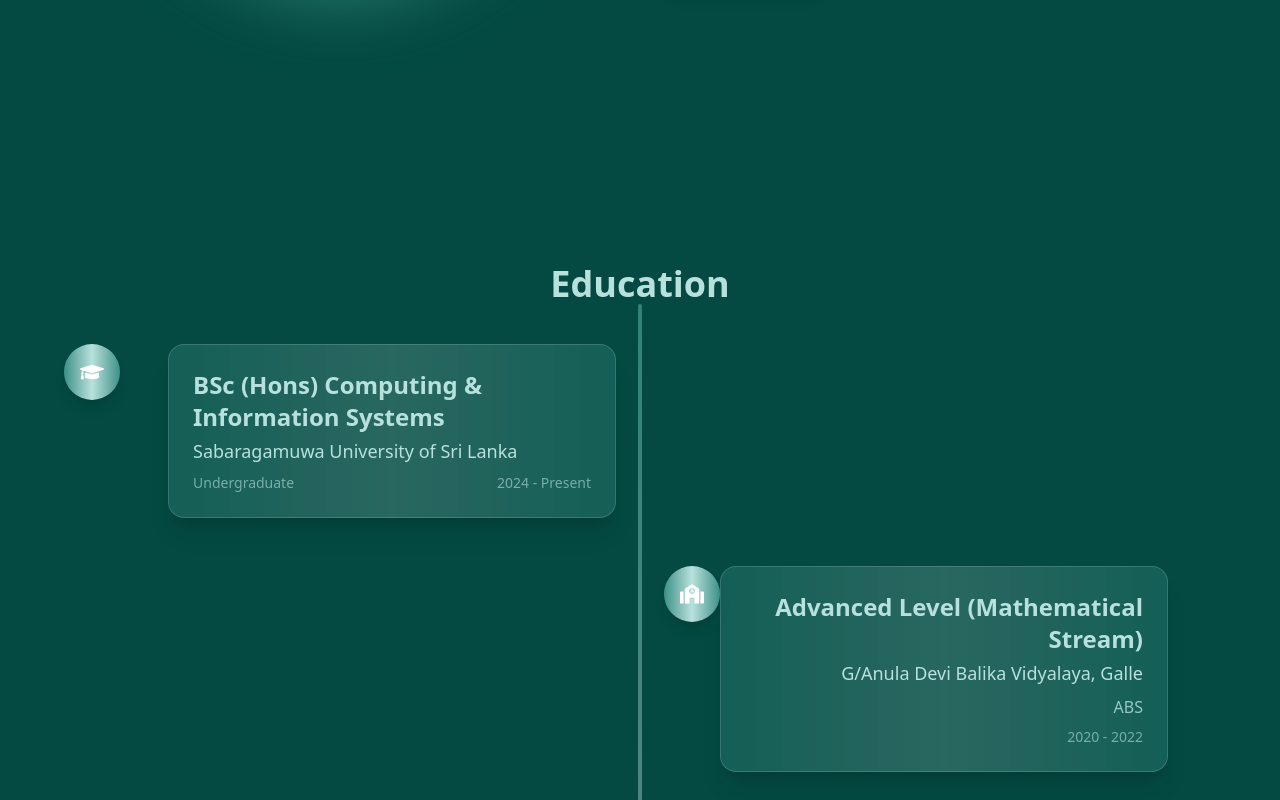
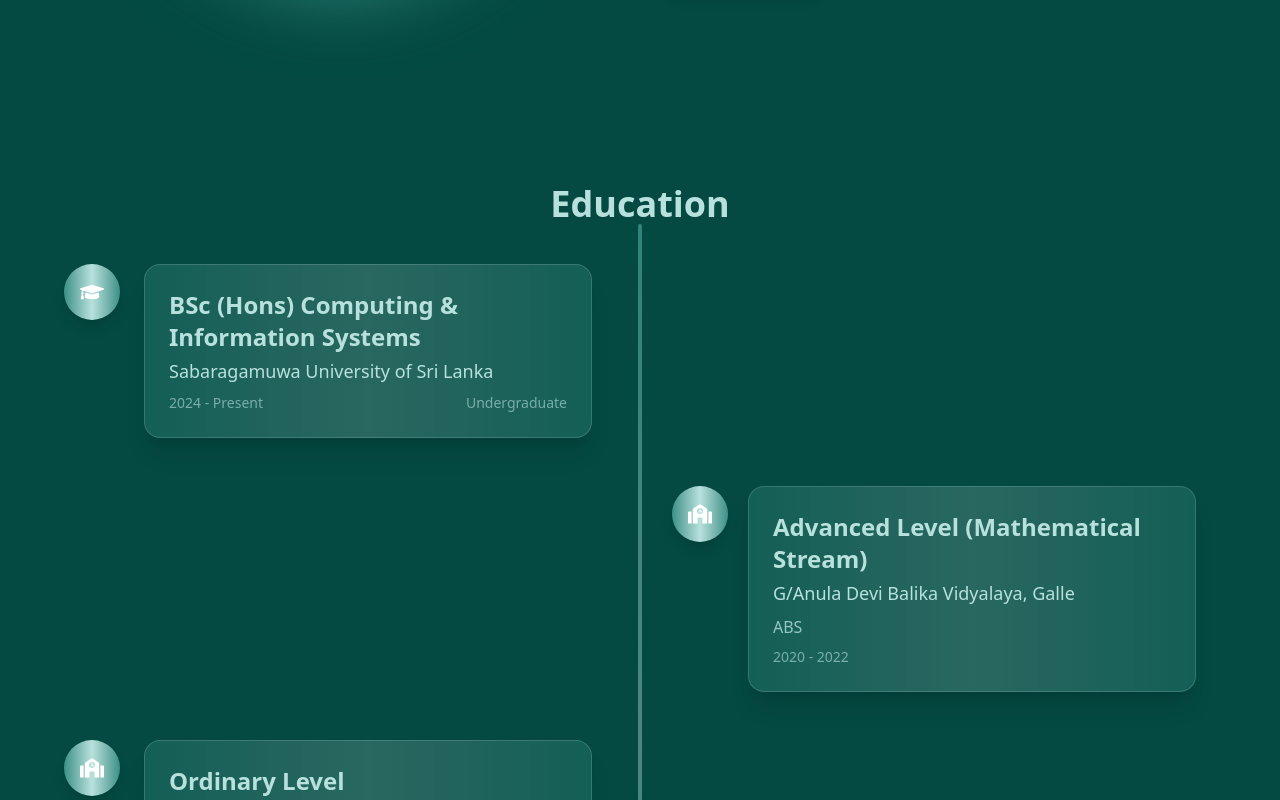
Before and after one commit to dilanithathsarani/Portfolio, a React (Vite) app: page / in a window 1280 px wide. Shown: the part 1400-2200 px from the top of the page. Built offline with nearby package versions, Linux system fonts and the light colour scheme; no server answers.

Commit message:
update education section

```diff
--- a/src/component/about.jsx
+++ b/src/component/about.jsx
@@ -134,7 +134,7 @@
 
       <section
   id="education"
-  className="min-h-screen flex flex-col items-center justify-start bg-[#044A42] px-4 py-16 overflow-x-hidden"
+  className="min-h-screen flex flex-col items-center justify-center bg-[#044A42] px-4 py-16 -mt-20 overflow-x-hidden"
 >
   <div className="w-full max-w-6xl mx-auto relative">
     {/* Education Title */}
@@ -164,7 +164,7 @@
         >
           {/* Icon */}
           <div className="absolute left-1/2 transform -translate-x-1/2 md:relative md:left-0 md:translate-x-0 flex flex-col items-center z-10">
-            <div className="bg-gradient-to-r from-[#3A9188] via-[#B8E1DD] to-[#3A9188] p-3 sm:p-4 rounded-full shadow-lg hover:shadow-2xl transition-transform hover:scale-110">
+            <div className="bg-gradient-to-r from-[#3A9188] via-[#B8E1DD] to-[#3A9188] md:mr-5 p-3 sm:p-4 rounded-full shadow-lg hover:shadow-2xl transition-transform hover:scale-110">
               {edu.icon}
             </div>
             {index !== educationData.length - 1 && (
@@ -175,7 +175,8 @@
           {/* Card */}
           <motion.div
             className={`bg-gradient-to-r from-[#3A9188]/30 via-[#B8E1DD]/20 to-[#3A9188]/30 p-5 md:p-6 rounded-2xl shadow-xl border border-[#B8E1DD]/20 w-full max-w-md hover:scale-105 transition-transform ${
-              index % 2 === 0 ? "md:ml-12 text-left" : "md:mr-12 text-right"
+              index % 2 === 0 ? "md:ml-1 text-left" :
+               "md:mr-5 text-left"
             }`}
           >
             <h3 className="text-lg sm:text-xl md:text-2xl font-bold text-[#B8E1DD]">{edu.degree}</h3>
@@ -185,7 +186,7 @@
                 {edu.achievement}
               </span>
             )}
-            <div className="mt-2 flex justify-between text-xs sm:text-sm md:text-sm text-[#B8E1DD]/60">
+            <div className="mt-2 flex justify-between md:flex-row-reverse text-xs sm:text-sm md:text-sm text-[#B8E1DD]/60">
               <span>{edu.year}</span>
               <span>{edu.time}</span>
             </div>
```
